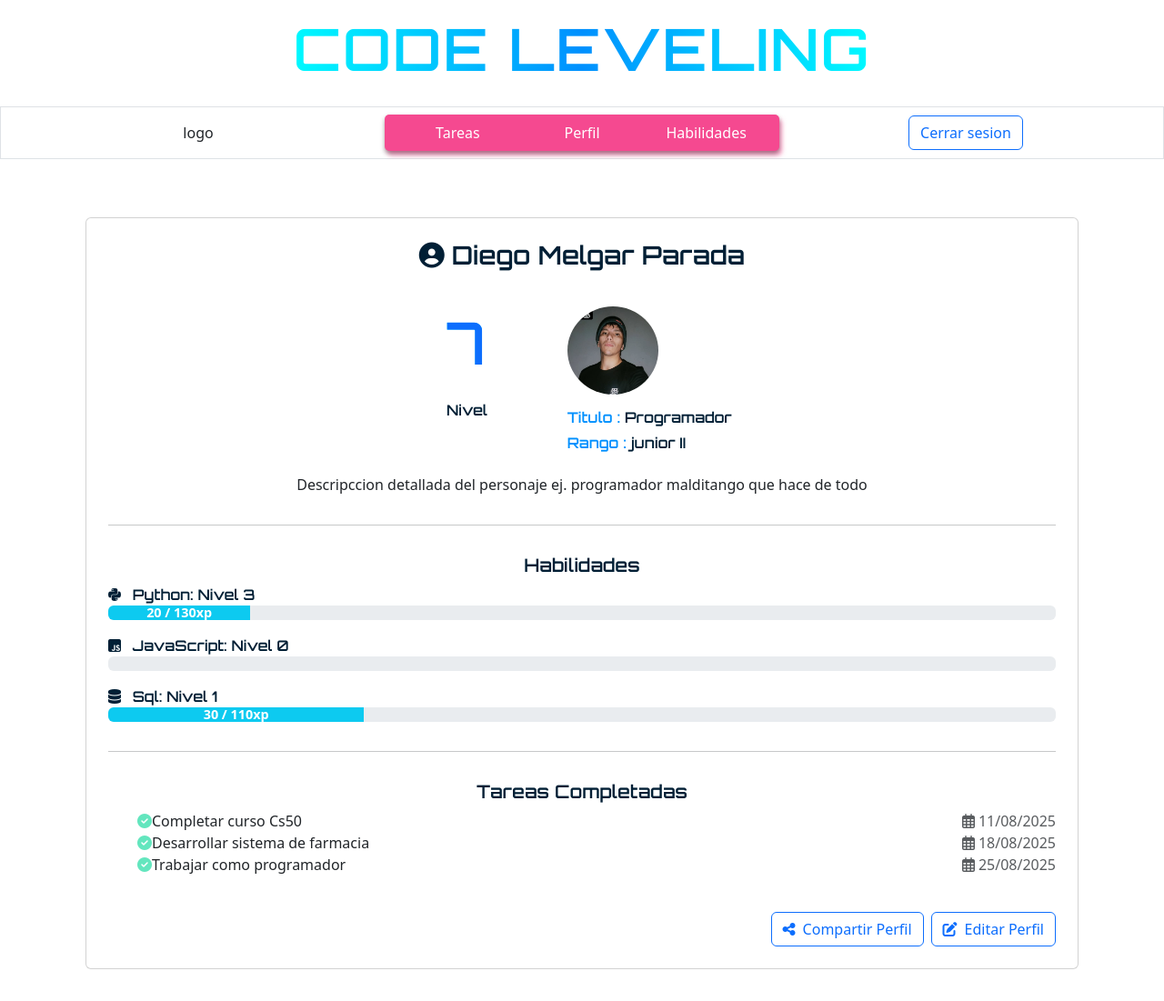
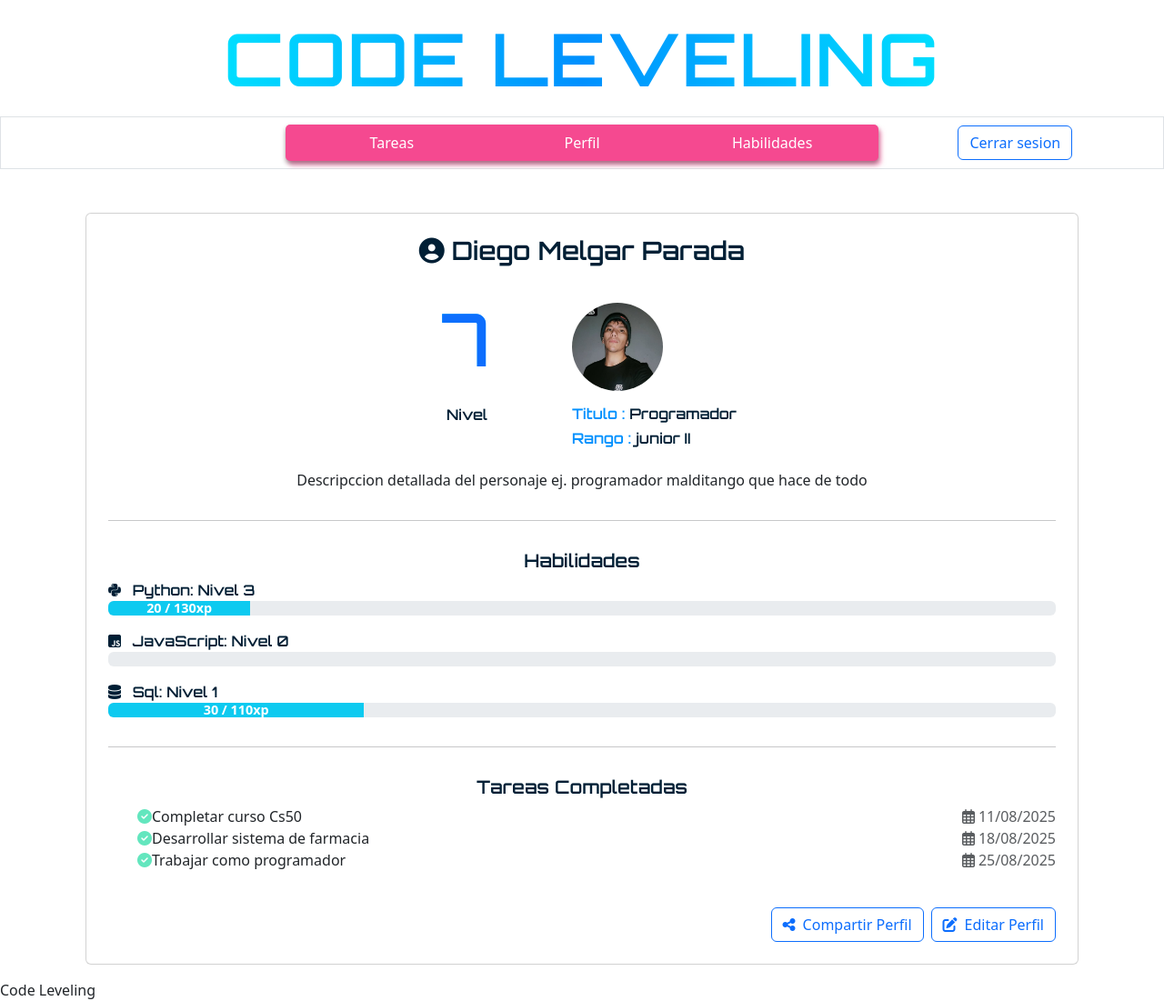
Before and after one commit to R708-0/CodeLeveling, a Flask app: page / in a window 1280 px wide. Shown: the whole page at 91% size. Before the commit the page ends 1066 px from the top, so only its background shows below. Run offline with Flask 3, Linux system fonts and the light colour scheme; a user stored in the database is signed in; data comes from the database, SQL or seed files in the repository.

Commit message:
layout 1.1

```diff
--- a/static/css/style.css
+++ b/static/css/style.css
@@ -1,7 +1,10 @@
+/* importar fuentes */
 @import url('https://fonts.googleapis.com/css2?family=Orbitron:wght@600&display=swap');
+
+/* fuentes personalizadas */
 .title{
   font-family: 'Rajdhani','Orbitron', sans-serif;
-  font-size: 4rem ;
+  font-size: clamp(2rem, 10vw, 5rem); /* (minimo, 10%pantalla, maximo) */
   text-align: center;
   text-transform: uppercase;
   letter-spacing: 2px;
@@ -11,15 +14,17 @@
   padding: 0 1rem;
   line-height: 1.2;
 }
-.container{
-  display: flex;
-  justify-content: center;
-  align-items: center;
+
+.letter-1{
+  font-family: 'Rajdhani','Orbitron', sans-serif;
+  font-weight: bold;
+  color:#011f35;
 }
 
-/* botones en barra de nav */
+/* contenedores personalizados */
 .button-container {
   display: flex;
+  flex-wrap: wrap;
   background-color: rgba(245, 73, 144);
   width: 350px;
   height: 40px;
@@ -31,7 +36,9 @@
         rgba(245, 73, 144, 0.5) 3px 5px 5px;
 
 }
-.button {
+
+/* botones para barra de nav */
+.button-nav {
   outline: 0 !important;
   border: 0 !important;
   width: 40px;
@@ -46,27 +53,11 @@
   cursor: pointer;
 }
 
-.button:hover {
+.button-nav:hover {
   transform: translateY(-3px);
 }
 
-/* tarjetas */
-.mb-0{
-  font-family:'Rajdhani','Orbitron', sans-serif;
-  font-weight: bold;
-}
-.progress-bar{
-  font-weight: bold;
-  font-size: 0.9rem;
-}
-.letter-1{
-  font-family: 'Rajdhani','Orbitron', sans-serif;
-  font-weight: bold;
-  color:#011f35;
-}
-
-/* personalizar tarjetas, botones */
-
+/* tarjetas personalizadas*/
 .card-p {
   transition: transform 0.3s ease, box-shadow 0.3s ease;
 }
@@ -74,9 +65,16 @@
   transform: scale(1.001);
   box-shadow: 0.3rem 0 0.5rem rgba(0, 0, 0, 0.2);
 }
+
+.progress-bar{
+  font-weight: bold;
+  font-size: 0.9rem;
+}
 .animate-bar{
   transition: width 1s ease-in-out;
 }
+
+/* botones personalizados */
 .btn-p{
   transition: transform 0.2s ease, box-shadow 0.2s ease;
 }
--- a/templates/layout.html
+++ b/templates/layout.html
@@ -29,15 +29,23 @@
             <div class="container-fluid ">
                 <!-- session abierta -->
                 {% if session['user_id'] %}
-                   <div class="col text-center">logo</div>
-                    <div class="col container button-container nav-item mx-auto " >
-                        <button class="button">
+
+                   <!-- boton hamburguesa -->
+                   <div class="col mx-s">
+                        <button class="navbar-toggler" type="button" data-bs-toggle="collapse" dat-bs-tarjet="#navMain">
+                            <span class="navbar-toggler-icon"></span>
+                        </button>
+                   </div>
+
+                   <!-- menus -->
+                    <div class="collapse navbar-collapse col container button-container nav-item mx-auto " id="navMain">
+                        <button class="button-nav">
                             <a class="nav-link" href="/tareas">Tareas</a>
                         </button>
-                        <button class="button">
+                        <button class="button-nav">
                             <a  class="nav-link" href="/">Perfil</a>
                         </button>
-                        <button class="button">
+                        <button class="button-nav">
                             <a  class="nav-link" href="/habilidades">Habilidades</a>
                         </button>
                     </div>
@@ -63,11 +71,12 @@
             </div>
         </nav>
 
+        <!-- contenido de la pagina -->
         <main class="container my-3">
                 {% block body %}{% endblock %}
         </main>
-
         <footer>
+            Code Leveling
         </footer>
 
     </body>
```
Also changed, not shown: templates/pruebas.html (+6 -5 lines), 1 other file.
